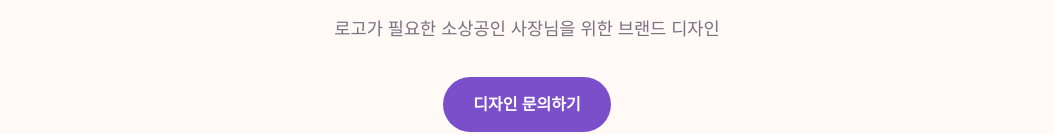
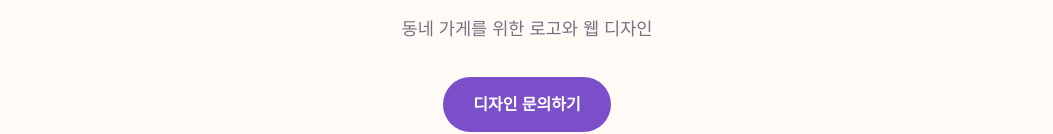
Before and after one commit to ixiivi/my-site, a plain HTML site: page index.html in a window 1280 px wide. Shown: the part 354-488 px from the top of the page, without its empty margins (113-1166 px from the left). Drawn offline with Linux system fonts and the light colour scheme.

Commit message:
Show new tagline in hero

```diff
--- a/index.html
+++ b/index.html
@@ -149,7 +149,7 @@
     <div class="hero wrap">
       <span class="badge">브랜드 디자이너 민지</span>
       <h1>우리 가게만의 얼굴,<br>로고부터 함께 만들어요</h1>
-      <p>로고가 필요한 소상공인 사장님을 위한 브랜드 디자인</p>
+      <p>동네 가게를 위한 로고와 웹 디자인</p>
       <a class="btn" href="#contact">디자인 문의하기</a>
     </div>
 
```
